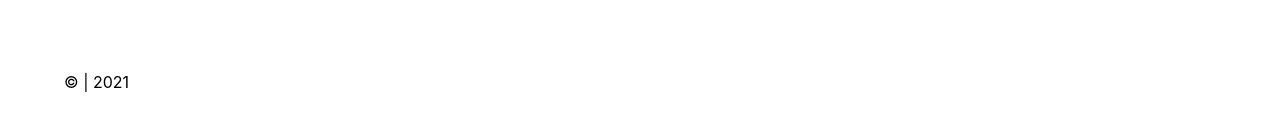
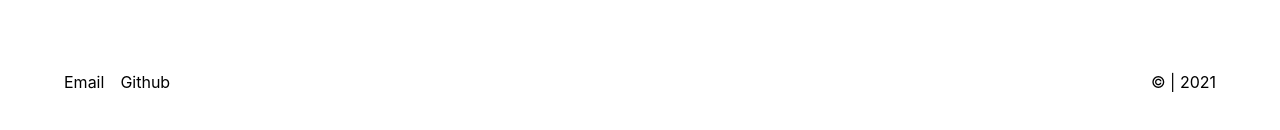
Before and after one commit to JulSeb42/base-next-styled, a Next.js app: page / in a window 1280 px wide. Shown: the part 230-360 px from the top of the page. Built offline with nearby package versions, Linux system fonts and the light colour scheme.

Commit message:
Added social links

```diff
--- a/components/Footer/Footer.js
+++ b/components/Footer/Footer.js
@@ -3,6 +3,7 @@ import styled from "styled-components";
 
 // Components
 import Breakpoints from "../Breakpoints";
+import Social from "../Social/Social"
 
 // Data
 import SiteData from "../SiteData";
@@ -26,6 +27,8 @@ const CopyText = styled.p``;
 export default function Footer() {
     return (
         <Container>
+            <Social />
+
             <CopyText>
                 &copy;{SiteData.siteAuthor} | {SiteData.siteYear}
             </CopyText>
--- a/components/Header/Header.js
+++ b/components/Header/Header.js
@@ -5,6 +5,7 @@ import styled from "styled-components";
 // Components
 import Link from "next/link";
 import Breakpoints from "../Breakpoints";
+import Logo from "../UI/Logo"
 
 // Data
 import siteData from "../SiteData";
@@ -20,12 +21,6 @@ const Container = styled.header`
     align-items: center;
     justify-content: space-between;
     z-index: 997;
-`;
-
-const Logo = styled.a`
-    color: black;
-    text-decoration: none;
-    font-weight: var(--font-weight-bold);
 `;
 
 const Nav = styled.nav`
@@ -131,9 +126,7 @@ export default function Header() {
 
     return (
         <Container>
-            <Link href="/">
-                <Logo>{siteData.siteName}</Logo>
-            </Link>
+            <Logo />
 
             <Burger />
 
--- /dev/null
+++ b/components/Social/Social.js
@@ -0,0 +1,53 @@
+//Packages
+import styled from "styled-components"
+
+// Data
+import siteData from "../SiteData"
+
+//Styles
+const Container = styled.ul`
+    list-style: none;
+    padding: 0;
+    margin: 0;
+    display: flex;
+    align-items: center;
+    justify-content: flex-start;
+
+    li {
+        &:not(:last-child) {
+            margin-right: var(--margin-m);
+        }
+
+        a {
+            color: black;
+            text-decoration: none;
+        }
+    }
+`
+
+const socialLinks = [
+    {
+        id: 0,
+        name: "Email",
+        url: `mailto:${siteData.siteEmail}`
+    },
+    {
+        id: 1,
+        name: "Github",
+        url: "#",
+    }
+]
+
+export default function Social() {
+    return (
+        <Container>
+            {socialLinks.map(({ id, name, url }) =>
+                <li key={id}>
+                    <a href={url} target={name != "Email" ? "_blank" : ""}>
+                        {name}
+                    </a>
+                </li>
+            )}
+        </Container>
+    )
+}
--- /dev/null
+++ b/components/UI/Logo.js
@@ -0,0 +1,23 @@
+//Packages
+import styled from "styled-components"
+
+// Components
+import Link from "next/link"
+
+// Data
+import siteData from "../SiteData"
+
+//Styles
+const LogoStyled = styled.a`
+    color: black;
+    text-decoration: none;
+    font-weight: var(--font-weight-bold);
+`;
+
+export default function Logo() {
+    return (
+        <Link href="/">
+            <LogoStyled>{siteData.siteName}</LogoStyled>
+        </Link>
+    )
+}
```
Also changed, not shown: 1 other file (tests, documents, lock files or other folders).
